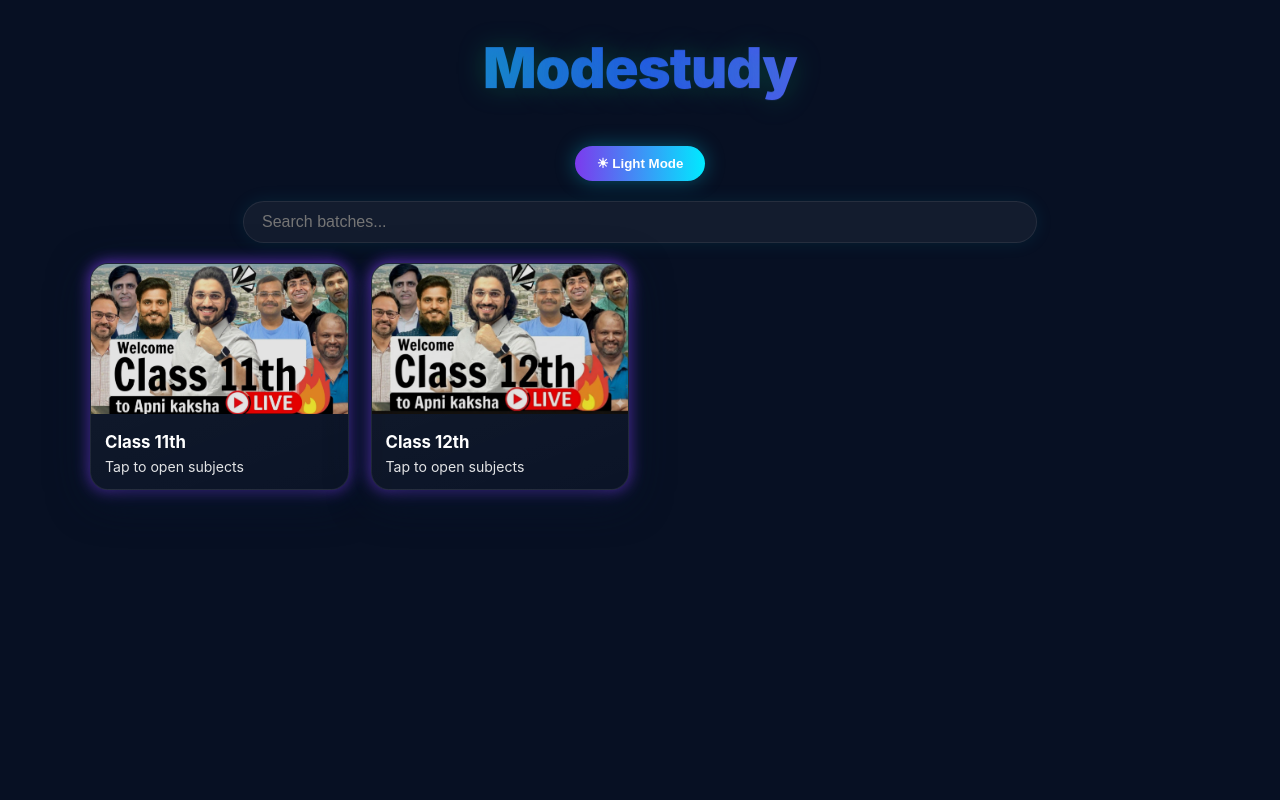
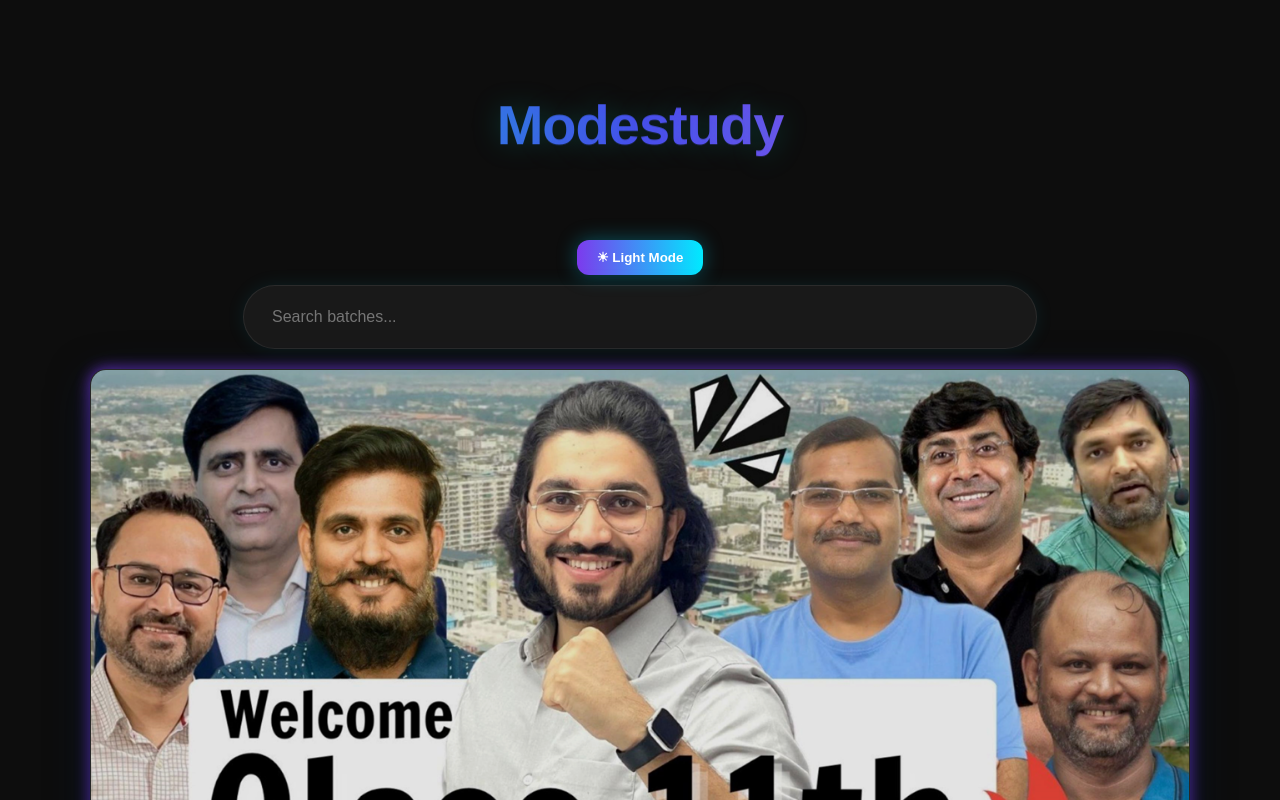
Before and after one commit to Moderatorboy/modistudy, a React (Vite) app: page / in a window 1280 px wide. Shown: the top 800 px of the page. Built offline with nearby package versions, Linux system fonts and the light colour scheme.

Commit message:
Update index.css

```diff
--- a/src/index.css
+++ b/src/index.css
@@ -1,88 +1,152 @@
-/* ---------- base ---------- */
-:root{
-  --bg:#071023;
-  --card:#0f1724;
-  --muted:rgba(255,255,255,0.8);
-  --accent: linear-gradient(90deg,#00eaff,#7c3aed,#ff6bcb);
+body {
+  background: #0d0d0d;
+  color: white;
+  margin: 0;
+  font-family: Poppins, sans-serif;
 }
-body{ margin:0; font-family:Inter, Poppins, system-ui; background:var(--bg); color:#fff; }
 
-/* layout */
-.ms-app{ display:flex; min-height:100vh; }
-.ms-sidebar{ width:260px; background:rgba(10,12,20,0.95); padding:18px; box-shadow:2px 0 30px rgba(0,0,0,0.6); transition:width .28s ease; }
-.ms-sidebar.closed{ width:64px; }
-.ms-sidebar-top{ display:flex; align-items:center; justify-content:space-between; margin-bottom:18px; }
-.ms-logo{ font-weight:800; font-size:20px; background:var(--accent); -webkit-background-clip:text; color:transparent; }
-.ms-toggle{ background:transparent; border:none; color:var(--muted); cursor:pointer; }
-.ms-nav{ display:flex; flex-direction:column; gap:8px; }
-.nav-item{ padding:10px; border-radius:8px; background:transparent; color:var(--muted); border:none; text-align:left; cursor:pointer; }
-.nav-divider{ height:1px; background:rgba(255,255,255,0.03); margin:12px 0; }
-.recent-heading{ font-size:13px; color:rgba(255,255,255,0.6); margin-bottom:8px; }
-.recent-list{ display:flex; flex-direction:column; gap:6px; max-height:220px; overflow:auto; }
-.recent-item{ font-size:12px; color:rgba(255,255,255,0.7); cursor:pointer; padding:6px; border-radius:6px; background:rgba(255,255,255,0.01); }
-.recent-empty{ color:rgba(255,255,255,0.5); font-size:13px; }
-.ms-sidebar-bottom{ margin-top:auto; display:flex; justify-content:center; }
-.ms-theme-btn{ padding:8px 12px; border-radius:8px; border:none; background:#111; color:var(--muted); cursor:pointer; }
+.alt-theme {
+  background: white;
+  color: black;
+}
 
-/* main */
-.ms-main{ flex:1; display:flex; flex-direction:column; }
-.ms-header{ display:flex; justify-content:space-between; align-items:center; padding:18px 26px; backdrop-filter:blur(6px); background:linear-gradient(180deg, rgba(255,255,255,0.02), transparent); }
-.ms-header-left{ display:flex; gap:12px; align-items:center; }
-.hamb{ background:transparent; border:none; color:var(--muted); font-size:18px; cursor:pointer; }
-.ms-title{ font-weight:700; letter-spacing:1px; }
-.ms-search{ padding:10px 12px; border-radius:10px; width:420px; max-width:60vw; border:none; background:rgba(255,255,255,0.03); color:var(--muted); }
+.hero {
+  text-align: center;
+  padding: 20px 0;
+}
 
-/* content */
-.ms-content{ padding:22px; }
+.logo {
+  font-size: 38px;
+  font-weight: 700;
+  background: linear-gradient(45deg, #ff00c8, #00e0ff);
+  -webkit-background-clip: text;
+  color: transparent;
+}
 
-/* grid cards */
-.ms-grid{ display:grid; grid-template-columns:repeat(auto-fit, minmax(240px, 1fr)); gap:18px; }
-.ms-card{ background:rgba(255,255,255,0.02); border-radius:12px; overflow:hidden; cursor:pointer; transition:transform .22s ease, box-shadow .22s ease; box-shadow:0 8px 30px rgba(2,6,23,0.6); }
-.ms-card:hover{ transform:translateY(-6px); box-shadow:0 20px 60px rgba(0,0,0,0.6), 0 0 30px rgba(0,238,255,0.06); }
-.ms-card-img-wrap{ height:140px; background:rgba(255,255,255,0.02); display:flex; align-items:center; justify-content:center; }
-.ms-card-img{ max-width:100%; height:100%; object-fit:contain; }
-.ms-card-meta{ padding:12px; }
-.ms-card-title{ font-weight:700; }
+.search-box {
+  width: 90%;
+  margin: 0 auto 20px;
+}
 
-/* subjects */
-.ms-sub-grid{ display:grid; grid-template-columns:repeat(auto-fit, minmax(220px,1fr)); gap:14px; }
-.ms-sub-card{ padding:16px; background:rgba(255,255,255,0.02); border-radius:10px; cursor:pointer; }
+.search-box input {
+  width: 100%;
+  padding: 12px;
+  border-radius: 12px;
+  border: none;
+  outline: none;
+  font-size: 16px;
+}
 
-/* chapters list */
-.ms-ch-item{ display:flex; justify-content:space-between; align-items:center; padding:12px; background:rgba(255,255,255,0.01); margin-bottom:10px; border-radius:10px; cursor:pointer; }
-.ms-ch-left{ }
-.ms-ch-name{ font-weight:600; }
-.ms-ch-sub{ color:rgba(255,255,255,0.6); font-size:13px; }
-.ms-ch-right{ text-align:right; width:160px; }
-.ms-ch-percent{ font-weight:700; }
-.ms-progress-shell{ width:100%; height:8px; background:rgba(255,255,255,0.03); border-radius:8px; overflow:hidden; margin-top:6px; }
-.ms-progress-fill{ height:100%; background:linear-gradient(90deg,#00eaff,#7c3aed); width:0%; transition:width .8s cubic-bezier(.2,.9,.2,1); }
+.theme-toggle {
+  margin: 10px auto;
+  display: block;
+  padding: 10px 20px;
+  border-radius: 12px;
+  border: none;
+  cursor: pointer;
+}
 
-/* lecture list */
-.ms-lectures{ margin-top:14px; }
-.ms-lecture-row{ display:flex; justify-content:space-between; align-items:center; padding:10px; background:rgba(255,255,255,0.01); margin-bottom:8px; border-radius:8px; }
-.ms-lecture-play{ background:linear-gradient(90deg,#0f1724,#122033); color:var(--muted); border:none; padding:10px 12px; border-radius:8px; cursor:pointer; text-align:left; flex:1; }
-.ms-complete input{ transform:scale(1.2); }
+.back-nav button {
+  margin-left: 20px;
+  margin-bottom: 10px;
+  padding: 10px 18px;
+  border-radius: 10px;
+  border: none;
+}
 
-/* video area */
-.ms-video-area{ margin-top:10px; }
-.ms-video-wrap{ position:relative; width:100%; aspect-ratio:16/9; background:#000; border-radius:12px; overflow:hidden; }
-.ms-video-wrap iframe{ width:100%; height:100%; border:0; }
+.grid {
+  width: 90%;
+  margin: 20px auto;
+  display: grid;
+  grid-template-columns: 1fr;
+  gap: 20px;
+}
 
-/* overlay for end screen */
-.ms-overlay{ position:absolute; inset:0; background:linear-gradient(180deg, rgba(2,6,23,0.9), rgba(2,6,23,0.95)); display:flex; align-items:center; justify-content:center; }
-.ms-overlay-card{ background:rgba(255,255,255,0.03); padding:20px; border-radius:12px; text-align:center; }
-.ms-overlay-actions{ display:flex; gap:10px; margin-top:12px; }
-.ms-overlay-actions button{ padding:8px 12px; border-radius:8px; border:none; background:#111; color:#fff; cursor:pointer; }
+.card {
+  background: #151515;
+  border-radius: 16px;
+  overflow: hidden;
+  cursor: pointer;
+  transition: 0.3s;
+}
 
-/* controls */
-.ms-video-controls{ margin-top:10px; display:flex; gap:10px; }
-.ms-end-btn{ background:#7c3aed; color:#fff; padding:8px 12px; border-radius:8px; border:none; cursor:pointer; }
+.card img {
+  width: 100%;
+  height: auto;
+  display: block;
+}
 
-/* responsive */
-@media(max-width:900px){
-  .ms-sidebar{ display:none; } /* mobile: hide big sidebar */
-  .ms-search{ width:50vw; }
-  .ms-grid{ grid-template-columns:repeat(auto-fit, minmax(180px,1fr)); }
-  .ms-ch-right{ width:110px; }
+.card:hover {
+  transform: scale(1.02);
 }
+
+.meta {
+  padding: 12px;
+}
+
+.list {
+  width: 90%;
+  margin: 0 auto;
+}
+
+.list button {
+  width: 100%;
+  padding: 14px;
+  margin: 8px 0;
+  border-radius: 12px;
+  background: #1e1e1e;
+  border: none;
+  color: white;
+  font-size: 16px;
+}
+
+.resources a {
+  display: inline-block;
+  margin-right: 12px;
+  color: #00e0ff;
+}
+
+.quote {
+  opacity: 0.7;
+  font-size: 14px;
+  text-align: center;
+  margin-top: 15px;
+}
+
+.video-box {
+  width: 90%;
+  margin: 0 auto;
+  position: relative;
+}
+
+.video-box iframe {
+  width: 100%;
+  height: 60vh;
+  border-radius: 16px;
+  border: none;
+}
+
+.end-screen {
+  position: absolute;
+  top: 0;
+  left: 0;
+  width: 100%;
+  height: 100%;
+  background: rgba(0,0,0,0.85);
+  z-index: 10;
+  display: flex;
+  flex-direction: column;
+  justify-content: center;
+  align-items: center;
+  backdrop-filter: blur(6px);
+  text-align: center;
+}
+
+.end-screen button {
+  margin-top: 10px;
+  padding: 12px 20px;
+  border-radius: 12px;
+  border: none;
+  background: #ff00c8;
+  color: white;
+}
```
